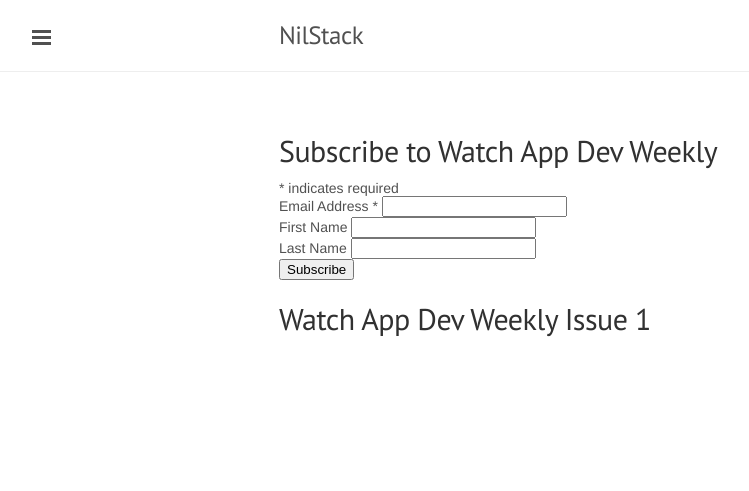
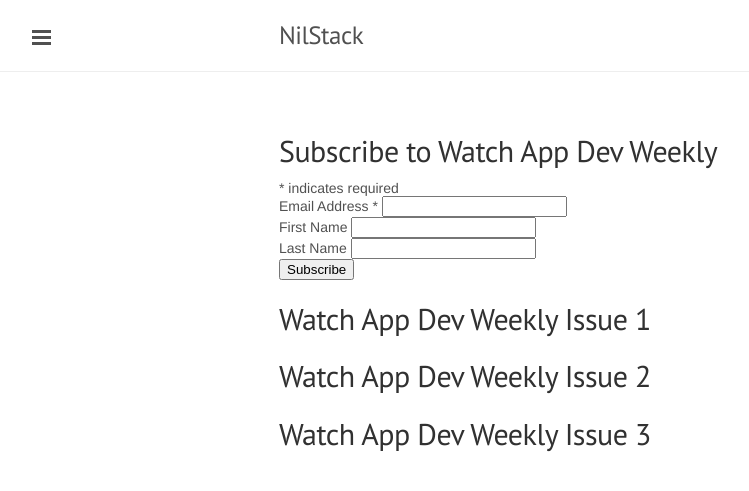
Before and after one commit to GitPeng/GitPeng.github.io, a Jekyll site: the page built from subscribe.html, in a window 1280 px wide. Shown: the top 491 px of the page, without its empty margins (1-750 px from the left). Built offline with Jekyll 4.4.1, drawn with Linux system fonts in a browser that asks for light colours; Markdown is read by kramdown in place of the engine named in the settings; comment, search, counter and statistics services are not loaded.

Commit message:
change subscribe page layout

```diff
--- a/subscribe.html
+++ b/subscribe.html
@@ -40,6 +40,8 @@ permalink: subscribe.html
 
 <div>
 <a href="http://nilstack.github.io/2014/11/23/iWatch-App-Dev-Weekly-Issue-1/"><h2>Watch App Dev Weekly Issue 1</h2></a>
+<a href="http://nilstack.github.io/2014/11/30/Watch-App-Dev-Weekly-Issue-2/"><h2>Watch App Dev Weekly Issue 2</h2></a>
+<a href="http://nilstack.github.io/2014/12/07/Watch-App-Dev-Weekly-Issue-3/"><h2>Watch App Dev Weekly Issue 3</h2></a>
 </div>
 
 <!--End mc_embed_signup-->
```
